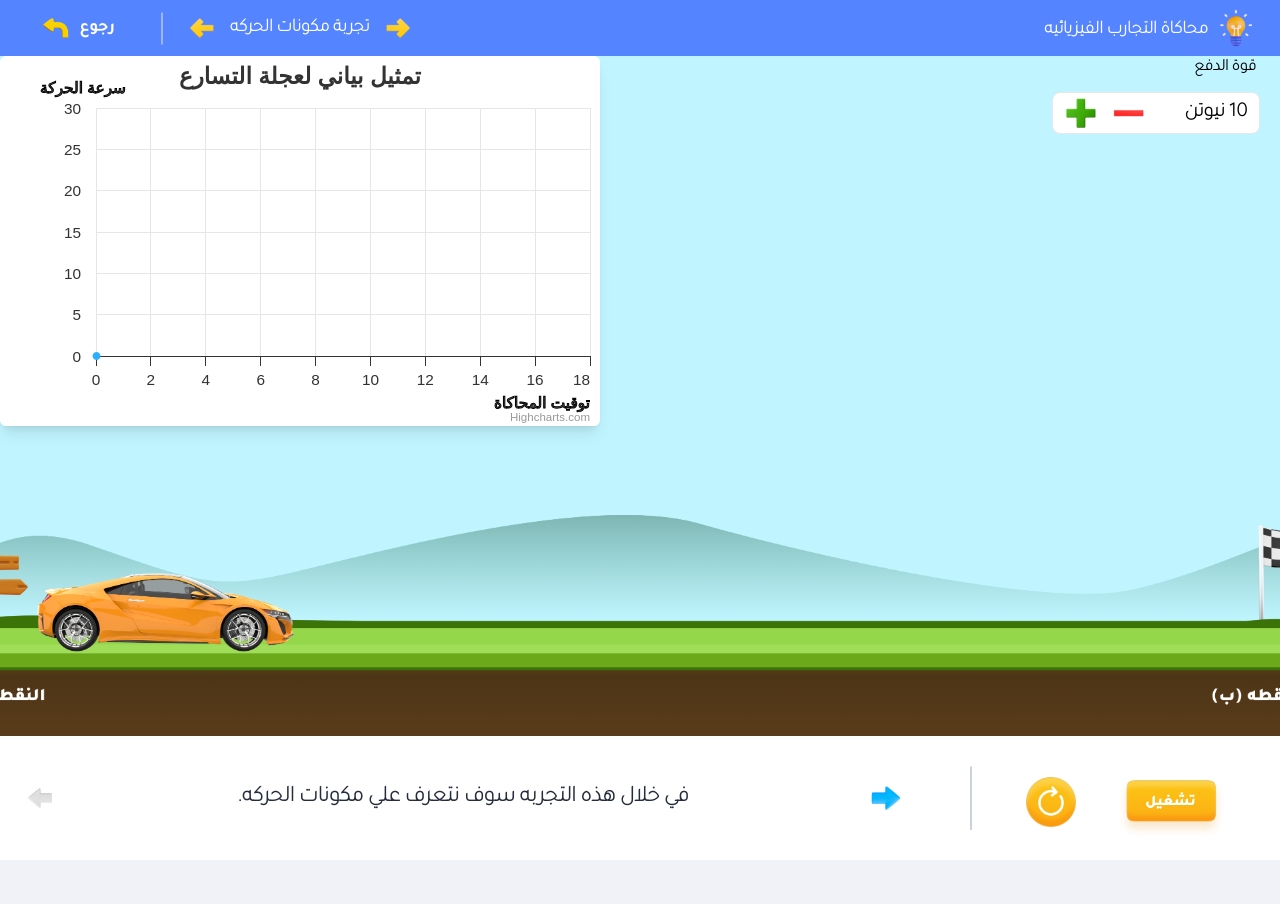
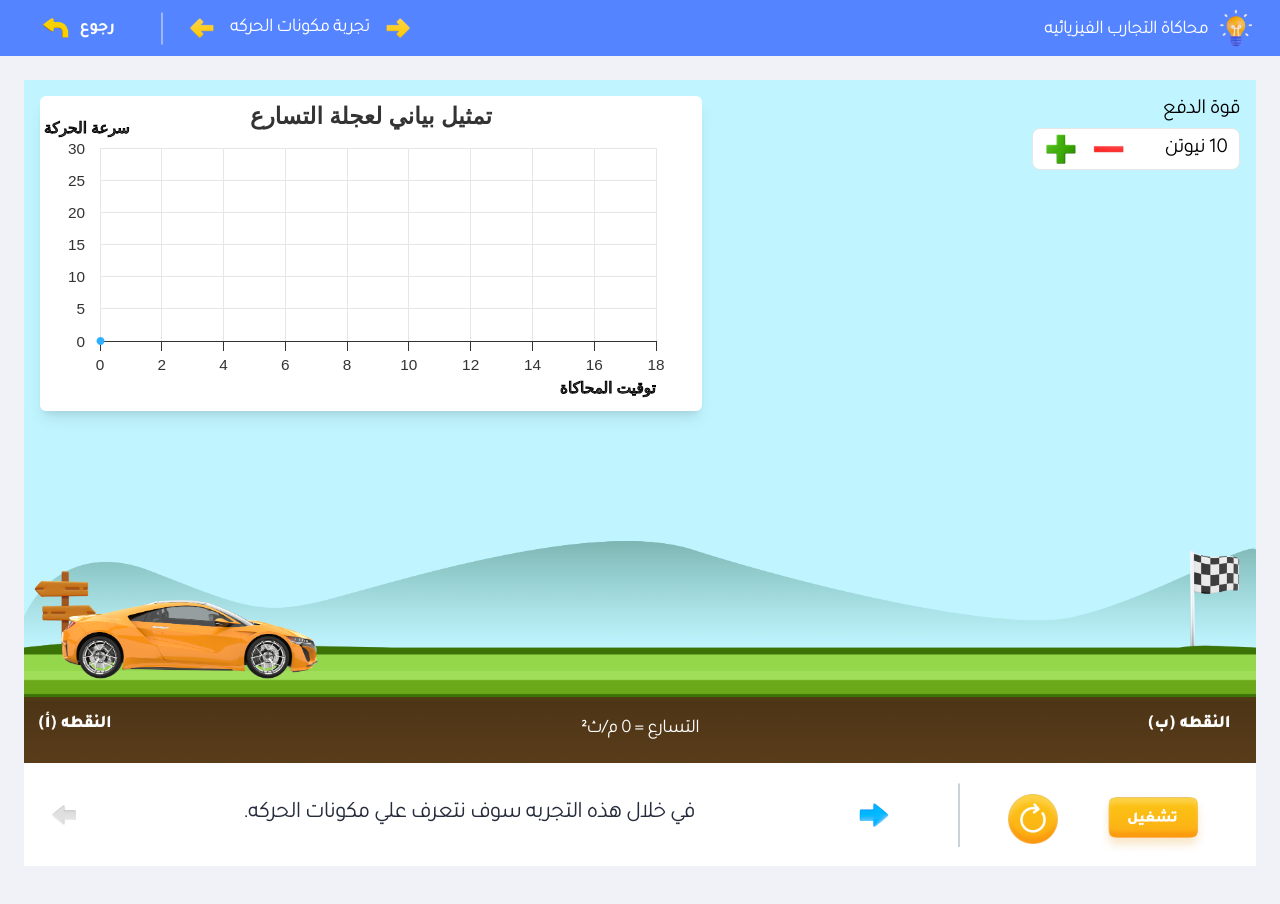
Before and after one commit to 0xYahia/physics-experiments-simulation, a Next.js app: page /movement in a window 1280 px wide. Shown: the top 904 px of the page. Before the commit the page ends 860 px from the top, so only its background shows below. Built offline with nearby package versions, Linux system fonts and the light colour scheme.

Commit message:
style: Enhanced design and chart formatting
Made design improvements and optimized chart formatting for a more visually appealing and organized presentation.

```diff
--- a/app/movement/Draggable.tsx
+++ b/app/movement/Draggable.tsx
@@ -46,7 +46,7 @@ const Draggable: FC<DraggableProps> = (props) => {
           }),
         ...(props.state.isDropped &&
           props.state.carRun && {
-            transform: "translate(-360%, 0)",
+            transform: "translate(-349%, 0)",
             transition: `transform 500ms ease-in-out`,
             right: "1.5rem",
             left: "unset",
@@ -56,13 +56,13 @@ const Draggable: FC<DraggableProps> = (props) => {
         ...(props.state.carRun &&
           !props.state.isDragMove &&
           !props.state.isDropped && {
-            transform: "translate(360% ,0)",
+            transform: "translate(345% ,0)",
             transition: `transform ${props.state.duration}s ease-in`,
           }),
       }}
       {...listeners}
       {...attributes}
-      className={`absolute left-6 bottom-10 w-fit`}
+      className={`absolute left-6 bottom-10  w-fit`}
     >
       {props.children}
     </button>
--- a/app/movement/Droppable.tsx
+++ b/app/movement/Droppable.tsx
@@ -11,7 +11,7 @@ const Droppable: FC<DroppableProps> = (props) => {
   });
 
   return (
-    <div ref={setNodeRef} className="w-full">
+    <div ref={setNodeRef} className="w-full h-[683px]">
       {props.children}
     </div>
   );
--- a/app/movement/page.tsx
+++ b/app/movement/page.tsx
@@ -18,6 +18,7 @@ export default function Movement() {
 
   const [newtons, setNewtons] = useState(10);
   const [carRun, setCarRun] = useState(false);
+  const [accelerate, setAccelerte] = useState(0);
   const [isDragMove, setIsDragMove] = useState(false);
   const [isDropped, setIsDropped] = useState(false);
   const chartState = useRef<{
@@ -57,10 +58,14 @@ export default function Movement() {
   ];
 
   const chartOptions = {
+    credits: {
+      enabled: false,
+    },
     chart: {
       type: "line",
       animation: false,
-      height: 370,
+      height: 315,
+      width: 662,
       style: {
         fontFamily:
           "__Tajawal_548b57, __Tajawal_Fallback_548b57 , Arial, sans-serif",
@@ -94,6 +99,7 @@ export default function Movement() {
         },
         align: "high",
       },
+      left: "60px",
       min: 0,
       max: 18,
       tickAmount: 10,
@@ -111,8 +117,9 @@ export default function Movement() {
         rotation: 0,
         offset: 0,
       },
+      left: "60px",
       min: 0,
-      max: 30,
+      max: finalSpeed(newtons) > 30 ? finalSpeed(newtons) : 30,
       tickAmount: 7,
       gridLineWidth: 1,
     },
@@ -170,8 +177,21 @@ export default function Movement() {
       series?.setData([[chartState.current.lastTimePassed, 0], seriesData[i]]);
       i++;
       if (i > steps) {
+        // TO down
+        series?.setData([
+          [chartState.current.lastTimePassed, 0],
+          seriesData[i - 2],
+          [
+            +(chartState.current.lastTimePassed + timePassing(newtons)).toFixed(
+              2
+            ),
+            0,
+          ],
+        ]);
+
+        chartState.current.lastTimePassed += +timePassing(newtons).toFixed(2);
+        setAccelerte(acceleration(newtons));
         clearInterval(timer);
-        chartState.current.lastTimePassed += +timePassing(newtons).toFixed(2);
       }
     }, 100);
 
@@ -197,6 +217,7 @@ export default function Movement() {
 
   return (
     <>
+      <div className=" w-[100%] h-[976px]">
         <DndContext
           id="movement-dnd-context"
           onDragEnd={dragEndHandle}
@@ -262,15 +283,17 @@ export default function Movement() {
           </div>
 
           {/* Content */}
-        <div className="flex flex-col justify-center items-center w-[100%]  ">
+          <div className=" h-[790px] mt-[80px] mx-[24px] ">
             {/* <Image src='/assets/movement.png' alt="image1" width={1200} height={1200} /> */}
             <Droppable id="movement-droppable">
-            <div className="mt-14 bg-[url('/assets/movement.png')] w-[100%] h-[680px] bg-no-repeat bg-cover bg-center  relative ">
-              <div className="mr-5 mt-5 flex flex-col gap-3">
-                <p className="mr-1 font-bold">قوة الدفع</p>
-                <div className="bg-white border rounded-lg flex  justify-between w-52 h px-3 py-1">
+              <div className="h-[100%] relative bg-[url('/assets/movement.png')] bg-no-repeat bg-[length:100%_683px] bg-center">
+                <div className=" flex flex-col gap-1">
+                  <p className=" mt-4 mr-4 font-bold text-xl">قوة الدفع</p>
+                  <div className="bg-white border rounded-lg flex  justify-between w-52 h px-3 py-1 mr-4 ">
                     <div className="flex items-center">
-                    <span className="text-xl  font-black">{newtons} نيوتن</span>
+                      <span className="text-xl  font-black">
+                        {newtons} نيوتن
+                      </span>
                     </div>
                     <div className="flex gap-4">
                       <button
@@ -299,7 +322,7 @@ export default function Movement() {
                     </div>
                   </div>
                 </div>
-              <div className="absolute top-0 left-0 shadow-lg rounded-md overflow-hidden ">
+                <div className="absolute top-4 left-4 shadow-lg rounded-md overflow-hidden ">
                   <HighchartsReact
                     highcharts={Highcharts}
                     options={chartOptions}
@@ -324,10 +347,14 @@ export default function Movement() {
                     />
                   </div>
                 </Draggable>
+                <p className=" absolute bottom-0 -translate-x-[50%] -translate-y-[20px] left-2/4 text-lg text-white font-black">
+                  {" "}
+                  التسارع = {accelerate} م/ث²
+                </p>
               </div>
             </Droppable>
 
-          <div className="flex items-center w-full bg-white">
+            <div className="flex items-center w-full bg-white h-[103px]">
               <div className="flex items-center gap-10 mt-[8px] w-1/4 justify-center">
                 <div
                   onMouseLeave={() => setIsLeavePlay(true)}
@@ -424,6 +451,7 @@ export default function Movement() {
             </div>
           </div>
         </DndContext>
+      </div>
     </>
   );
 }
```
Lines whose indentation alone changed are shown as unchanged.
